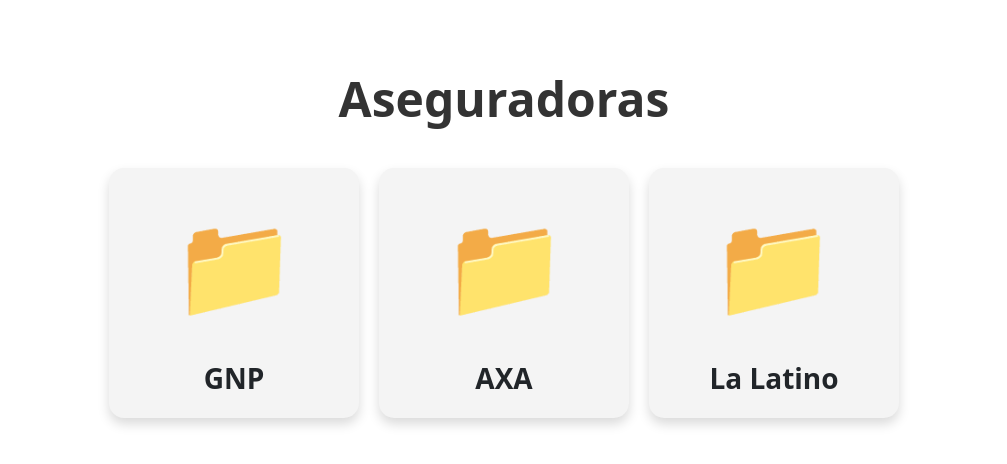
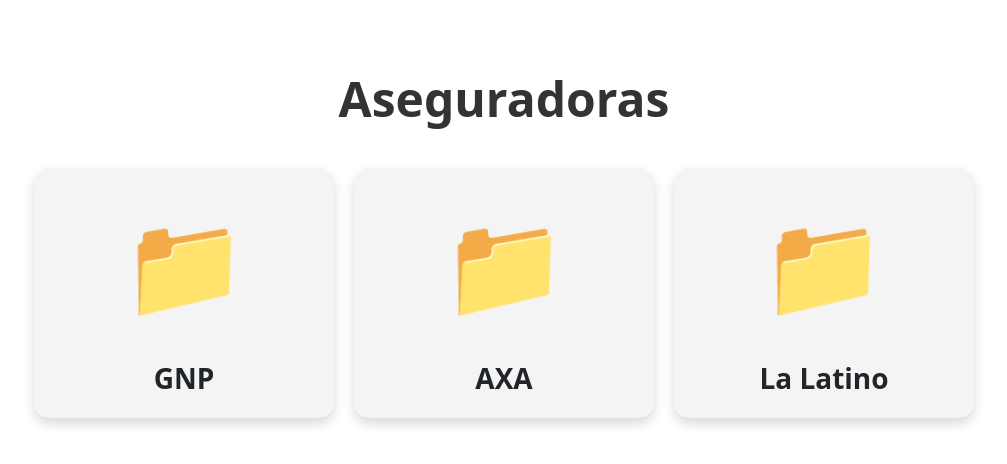
Before and after one commit to bastiango97/plataforma-formatos, a React (Create React App) app: page / in a window 1280 px wide. Shown: the top 464 px of the page, without its empty margins (136-1143 px from the left). Built offline with nearby package versions, Linux system fonts and the light colour scheme.

Commit message:
Update Hub.css

```diff
--- a/src/components/Hub.css
+++ b/src/components/Hub.css
@@ -19,16 +19,23 @@
 }
 
 .folder-grid {
-  display: grid;
-  grid-template-columns: repeat(auto-fit, minmax(250px, 1fr)); /* Create responsive grid */
+  display: flex; /* Use flexbox to ensure cards are responsive but keep their size */
+  flex-wrap: wrap; /* Wrap cards into new rows if necessary */
   gap: 20px; /* Space between cards */
-  justify-content: center;
+  justify-content: center; /* Center the cards horizontally */
   max-width: 1200px; /* Ensure the grid doesn't stretch too wide */
   padding: 0 20px;
 }
 
+/* Add a media query for smaller screens */
+@media (max-width: 768px) {
+  .folder-grid {
+    justify-content: center; /* Keep the cards centered on small screens */
+  }
+}
+
 .folder-card {
-  width: 100%; /* Let the grid control the width */
+  width: 300px; /* Fix the width to 300px for all screen sizes */
   height: 250px; /* Fixed height for uniform cards */
   background-color: #f4f4f4;
   border-radius: 15px; /* Slightly increased border radius */
@@ -39,6 +46,7 @@
   justify-content: center;
   text-align: center;
   transition: transform 0.3s;
+  flex-shrink: 0; /* Prevent the card from shrinking */
 }
 
 .folder-card:hover {
```
